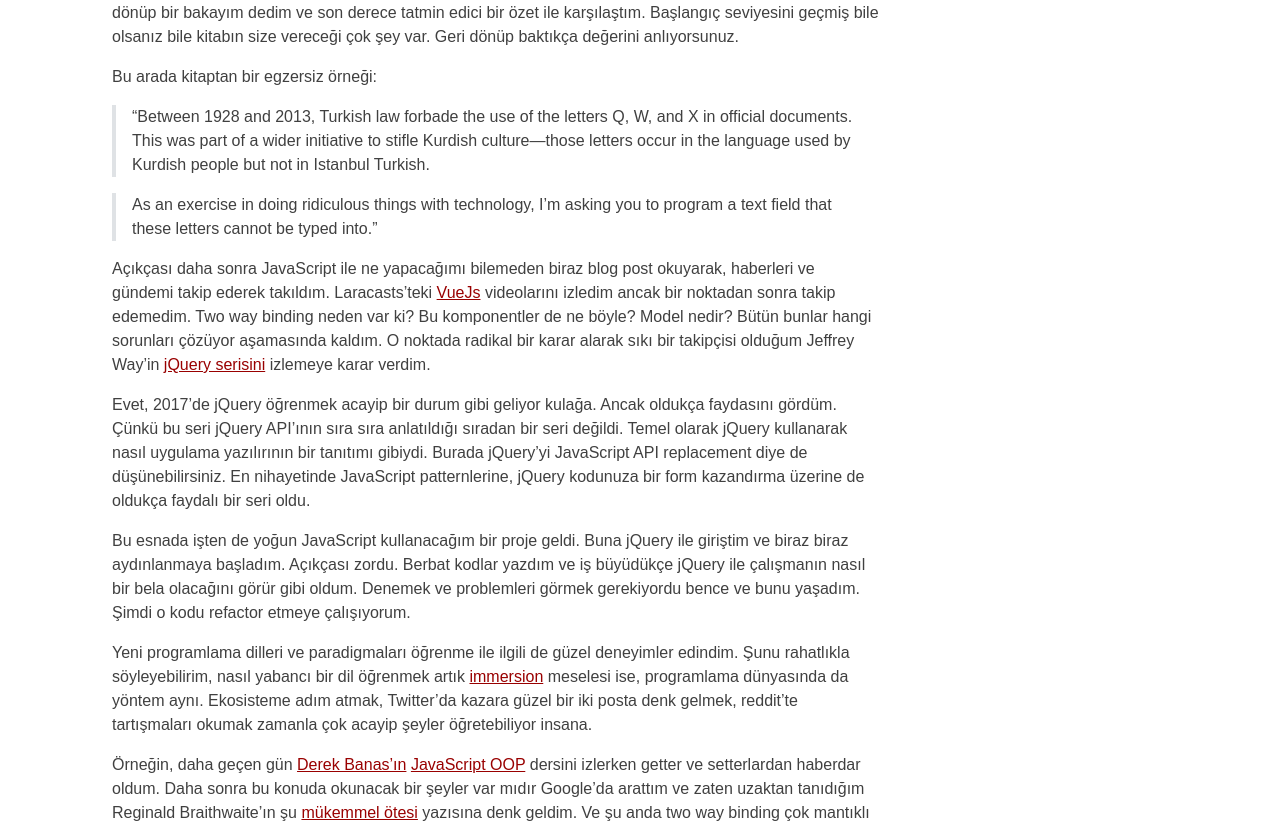
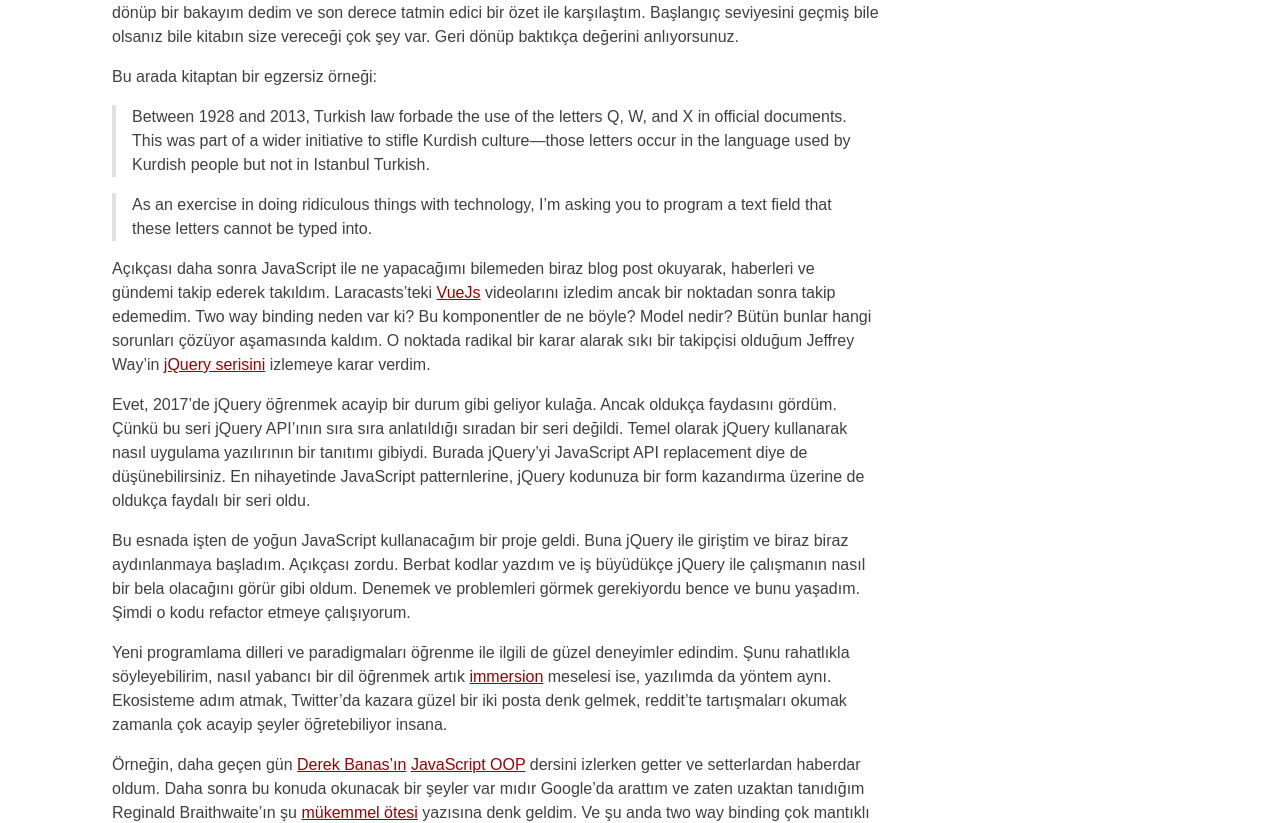
Before and after one commit to raicem/ciftehavuz, a Jekyll site: the page built from _posts/2017-03-16-neler-yapiyorum.md, in a window 1280 px wide. Shown: the part 1340-2163 px from the top of the page. Built offline with Jekyll 4.4.1, drawn with Linux system fonts in a browser that asks for light colours; nearby versions of some CDN libraries.

```diff
--- a/_posts/2017-03-16-neler-yapiyorum.md
+++ b/_posts/2017-03-16-neler-yapiyorum.md
@@ -30,9 +30,9 @@ Oyun tarafından haberler bu kadardı. İş alanında ise ilgilendiğim alanlar
 
 Bu arada kitaptan bir egzersiz örneği:
 
-> "Between 1928 and 2013, Turkish law forbade the use of the letters Q, W, and X in official documents. This was part of a wider initiative to stifle Kurdish culture—those letters occur in the language used by Kurdish people but not in Istanbul Turkish.
+> Between 1928 and 2013, Turkish law forbade the use of the letters Q, W, and X in official documents. This was part of a wider initiative to stifle Kurdish culture—those letters occur in the language used by Kurdish people but not in Istanbul Turkish.
 
-> As an exercise in doing ridiculous things with technology, I’m asking you to program a text field that these letters cannot be typed into."
+> As an exercise in doing ridiculous things with technology, I’m asking you to program a text field that these letters cannot be typed into.
 
 Açıkçası daha sonra JavaScript ile ne yapacağımı bilemeden biraz blog post okuyarak, haberleri ve gündemi takip ederek takıldım. Laracasts'teki [VueJs](https://laracasts.com/series/learn-vue-2-step-by-step) videolarını izledim ancak bir noktadan sonra takip edemedim. Two way binding neden var ki? Bu komponentler de ne böyle? Model nedir? Bütün bunlar hangi sorunları çözüyor aşamasında kaldım. O noktada radikal bir karar alarak sıkı bir takipçisi olduğum Jeffrey Way'in [jQuery serisini](https://code.tutsplus.com/courses/30-days-to-learn-jquery) izlemeye karar verdim.
 
@@ -40,7 +40,7 @@ Evet, 2017'de jQuery öğrenmek acayip bir durum gibi geliyor kulağa. Ancak old
 
 Bu esnada işten de yoğun JavaScript kullanacağım bir proje geldi. Buna jQuery ile giriştim ve biraz biraz aydınlanmaya başladım. Açıkçası zordu. Berbat kodlar yazdım ve iş büyüdükçe jQuery ile çalışmanın nasıl bir bela olacağını görür gibi oldum. Denemek ve problemleri görmek gerekiyordu bence ve bunu yaşadım. Şimdi o kodu refactor etmeye çalışıyorum.
 
-Yeni programlama dilleri ve paradigmaları öğrenme ile ilgili de güzel deneyimler edindim. Şunu rahatlıkla söyleyebilirim, nasıl yabancı bir dil öğrenmek artık [immersion](https://en.wikipedia.org/wiki/Language_immersion) meselesi ise, programlama dünyasında da yöntem aynı. Ekosisteme adım atmak, Twitter'da kazara güzel bir iki posta denk gelmek, reddit'te tartışmaları okumak zamanla çok acayip şeyler öğretebiliyor insana.
+Yeni programlama dilleri ve paradigmaları öğrenme ile ilgili de güzel deneyimler edindim. Şunu rahatlıkla söyleyebilirim, nasıl yabancı bir dil öğrenmek artık [immersion](https://en.wikipedia.org/wiki/Language_immersion) meselesi ise, yazılımda da yöntem aynı. Ekosisteme adım atmak, Twitter'da kazara güzel bir iki posta denk gelmek, reddit'te tartışmaları okumak zamanla çok acayip şeyler öğretebiliyor insana.
 
 Örneğin, daha geçen gün [Derek Banas'ın](https://www.youtube.com/user/derekbanas) [JavaScript OOP](https://www.youtube.com/watch?v=O8wwnhdkPE4) dersini izlerken getter ve setterlardan haberdar oldum. Daha sonra bu konuda okunacak bir şeyler var mıdır Google'da arattım ve zaten uzaktan tanıdığım Reginald Braithwaite'ın şu [mükemmel ötesi](http://raganwald.com/2015/08/24/ready-get-set-go.html) yazısına denk geldim. Ve şu anda two way binding çok mantıklı ve gerekli bir şeymiş gibi geliyor. Tamamen tesadüfi, tamamen immersion.
 
--- a/css/style.scss
+++ b/css/style.scss
@@ -167,13 +167,15 @@ blockquote {
 	margin-top: 0;
 	margin-bottom: 16px
 }
+.img-padding {
+	margin: 20px 0;
+}
+
+.box-shadow {
+	box-shadow: 0px 0px 10px 0px rgba(0,0,0,0.75);
+}
 
 @media (max-width: 500px) {
-
-	.main {
-
-	}
-
 	.header-titles {
 		text-align: center;
 		flex-direction: column;
```
Also changed, not shown: _posts/2017-05-17-firefox-extension-to-prevent-distraction.md (added, +17 -0 lines), _posts/2017-05-17-impulse-blocker-guide.md (added, +23 -0 lines), assets/step_1.png (added), assets/step_2.png (added), assets/step_3.png (added), assets/step_4.png (added), 1 other file.
